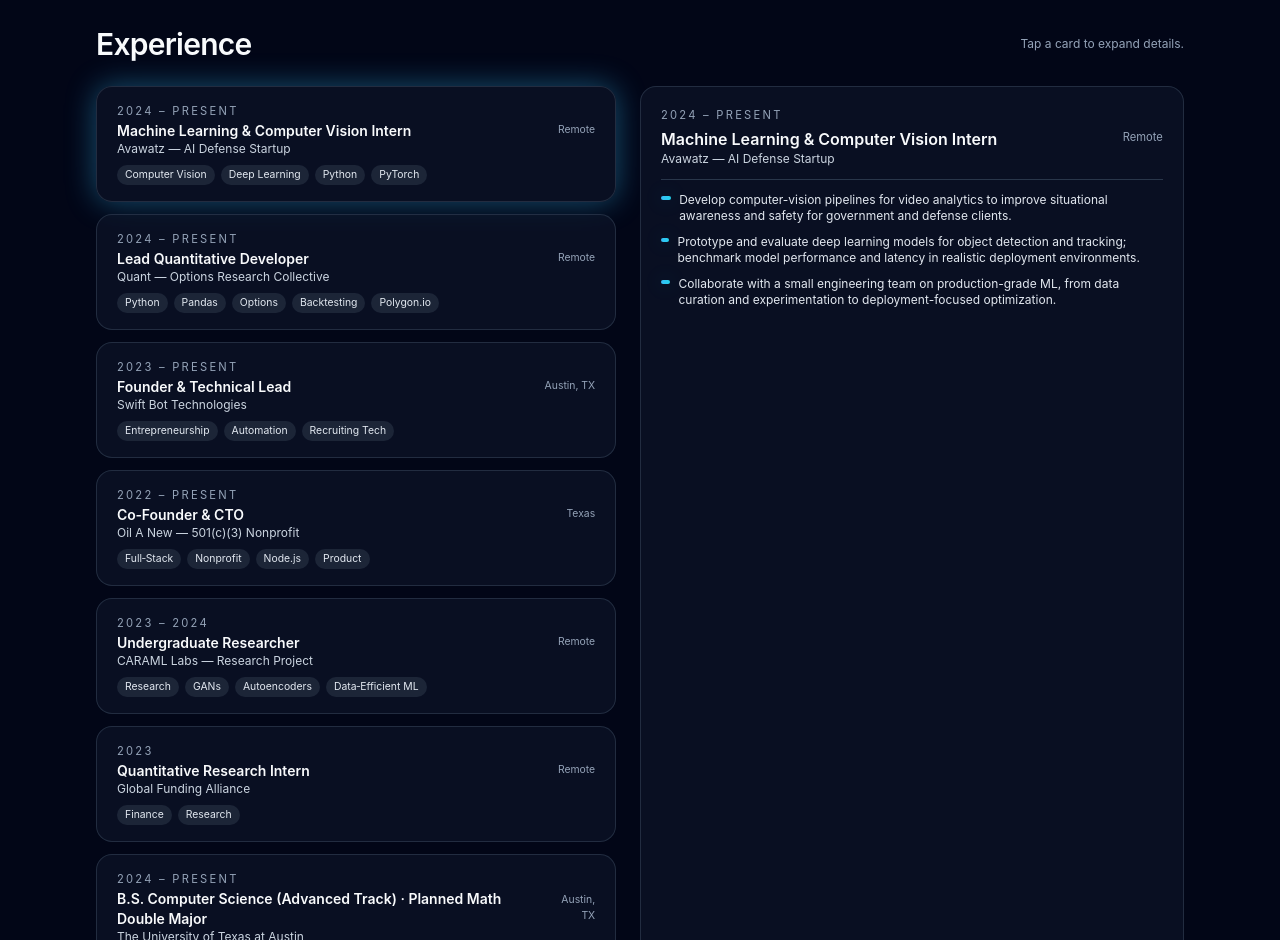
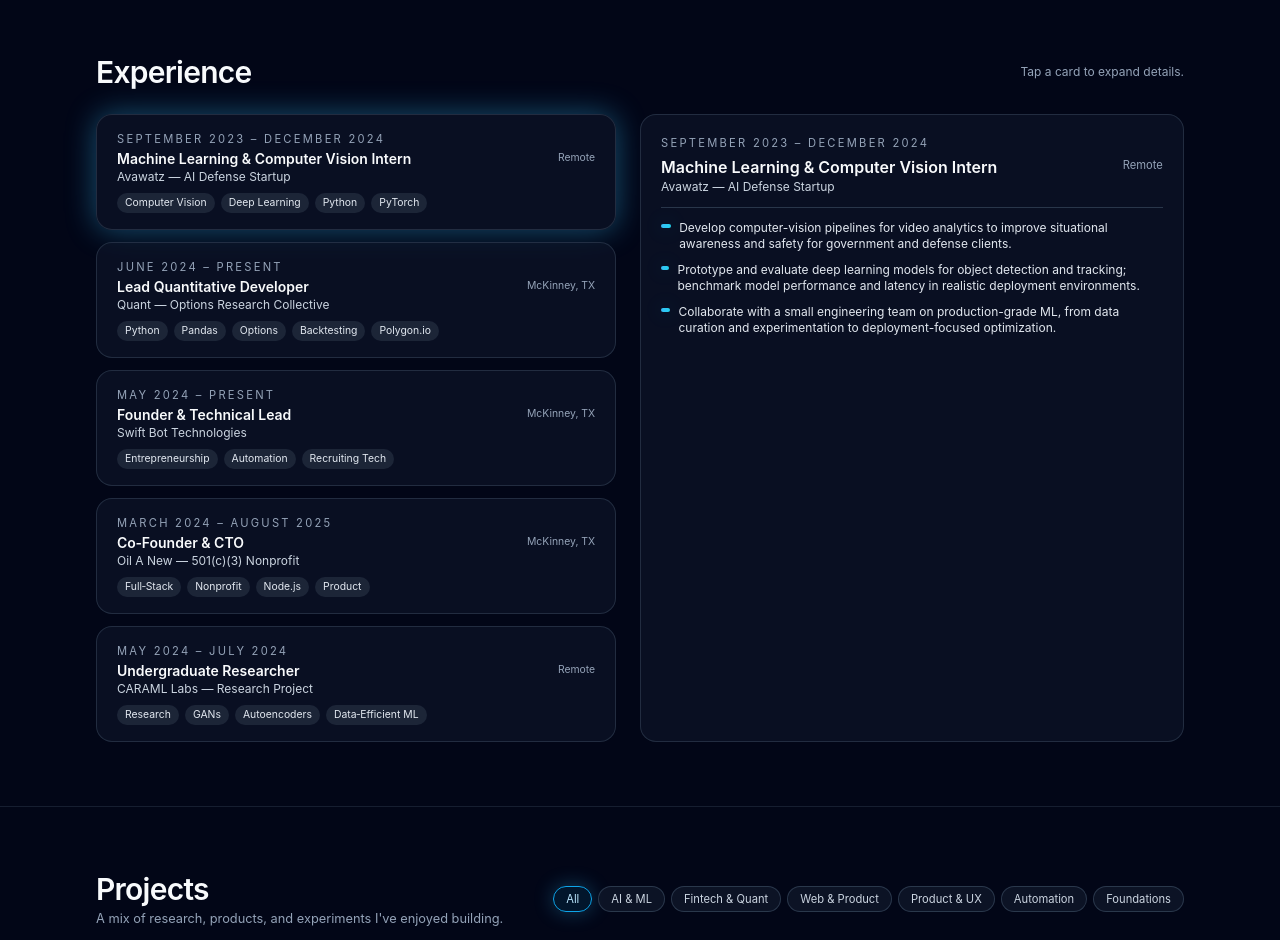
Before and after one commit to mayank-jain632/MyPortfolio, a React (Vite) app: page / in a window 1280 px wide. Shown: the part 1860-2800 px from the top of the page. Built offline with nearby package versions, Linux system fonts and the light colour scheme.

Commit message:
changed experiences and projects sections to be more accurate

```diff
--- a/src/components/Education.jsx
+++ b/src/components/Education.jsx
@@ -17,8 +17,9 @@
           <div className="glass-panel rounded-2xl p-5 float-animation hover:shadow-[0_0_40px_rgba(56,189,248,0.25)] transition-all duration-500 hover:scale-[1.02] hover:-translate-y-1">
             <h3 className="text-sm font-semibold text-slate-50 bg-gradient-to-r from-slate-50 to-sky-200 bg-clip-text text-transparent">University of Texas at Austin</h3>
             <p className="mt-1 text-sm text-slate-200">B.S. Computer Science</p>
-            <p className="mt-2 text-[0.85rem] text-slate-300">Relevant coursework: Algorithms, Systems, Machine Learning</p>
-            <p className="mt-2 text-[0.85rem] text-slate-400">Austin, TX</p>
+            <p className="mt-2 text-[0.85rem] text-slate-300">Expected Graduation: May 2028</p>
+            <p className="mt-2 text-[0.85rem] text-slate-400">Relevant coursework: Algorithms, Systems, Machine Learning</p>
+            <p className="mt-2 text-[0.85rem] text-slate-500">Austin, TX</p>
           </div>
 
           <div className="glass-panel rounded-2xl p-5 float-animation hover:shadow-[0_0_40px_rgba(56,189,248,0.25)] transition-all duration-500 hover:scale-[1.02] hover:-translate-y-1" style={{ animationDelay: '0.5s' }}>
--- a/src/components/Footer.jsx
+++ b/src/components/Footer.jsx
@@ -4,7 +4,7 @@
   return (
     <footer className="py-6 text-[0.7rem] text-slate-500">
       <div className="section-shell flex flex-col items-center justify-between gap-2 sm:flex-row">
-        <p>{new Date().getFullYear()} Mayank Jain.</p>
+        <p>{new Date().getFullYear()} Mayank Jain</p>
         <p className="text-[0.7rem]">
           Built with React, Vite, TailwindCSS{" "}
           <span aria-hidden="true" className="mx-1">
--- a/src/components/Hero.jsx
+++ b/src/components/Hero.jsx
@@ -19,8 +19,8 @@
       </div>
 
       <div className="section-shell relative flex min-h-[70vh] flex-col justify-center py-16 sm:py-20 lg:py-24">
-        <div className="inline-flex max-w-max items-center gap-2 rounded-full border border-slate-700/60 bg-slate-900/70 px-3 py-1 text-[0.75rem] font-medium text-slate-200">
-          <span className="h-1.5 w-1.5 rounded-full bg-emerald-400" />
+        <div className="inline-flex max-w-max items-center gap-2 rounded-full border border-slate-700/60 bg-slate-900/70 px-3 py-1 text-[0.75rem] font-medium text-slate-200 glow-pulse">
+          <span className="h-1.5 w-1.5 rounded-full bg-emerald-400 " />
           <span>Open to Summer 2026 SWE / ML / Quant internships</span>
         </div>
 
--- a/src/data/experience.js
+++ b/src/data/experience.js
@@ -3,7 +3,7 @@
     company: "Avawatz — AI Defense Startup",
     title: "Machine Learning & Computer Vision Intern",
     location: "Remote",
-    period: "2024 – Present",
+    period: "September 2023 – December 2024",
     bullets: [
       "Develop computer-vision pipelines for video analytics to improve situational awareness and safety for government and defense clients.",
       "Prototype and evaluate deep learning models for object detection and tracking; benchmark model performance and latency in realistic deployment environments.",
@@ -14,8 +14,8 @@
   {
     company: "Quant — Options Research Collective",
     title: "Lead Quantitative Developer",
-    location: "Remote",
-    period: "2024 – Present",
+    location: "McKinney, TX",
+    period: "June 2024 – Present",
     bullets: [
       "Design and backtest systematic options strategies on US and India markets, focusing on 0DTE/1DTE SPY, QQQ, and index options.",
       "Build a Python research stack using Polygon.io, pandas, and multiprocessing to process millions of ticks and generate robust performance metrics.",
@@ -26,8 +26,8 @@
   {
     company: "Swift Bot Technologies",
     title: "Founder & Technical Lead",
-    location: "Austin, TX",
-    period: "2023 – Present",
+    location: "McKinney, TX",
+    period: "May 2024 – Present",
     bullets: [
       "Bootstrapped a technical recruiting venture specializing in Java developers, building internal tools to streamline sourcing and screening.",
       "Automated candidate matching workflows with lightweight ML and scripting, helping generate meaningful revenue while staying lean."
@@ -37,8 +37,8 @@
   {
     company: "Oil A New — 501(c)(3) Nonprofit",
     title: "Co‑Founder & CTO",
-    location: "Texas",
-    period: "2022 – Present",
+    location: "McKinney, TX",
+    period: "March 2024 – August 2025",
     bullets: [
       "Co‑founded a nonprofit that recycles used cooking oil into eco‑friendly candles to reduce carbon emissions and water pollution.",
       "Designed and developed the full‑stack web platform to coordinate oil collection, candle inventory, and customer orders.",
@@ -50,7 +50,7 @@
     company: "CARAML Labs — Research Project",
     title: "Undergraduate Researcher",
     location: "Remote",
-    period: "2023 – 2024",
+    period: "May 2024 – July 2024",
     bullets: [
       "Developed an AI framework for training deep learning models with minimal labeled data using conditional GANs for synthetic generation.",
       "Implemented an LSTM‑based convolutional autoencoder for anomaly detection, focusing on robust feature learning from noisy signals.",
@@ -58,26 +58,4 @@
     ],
     tags: ["Research", "GANs", "Autoencoders", "Data‑Efficient ML"]
   },
-  {
-    company: "Global Funding Alliance",
-    title: "Quantitative Research Intern",
-    location: "Remote",
-    period: "2023",
-    bullets: [
-      "Supported a small team on exploratory quantitative research and strategy analysis under the mentorship of senior leadership.",
-      "Helped evaluate risk/return trade‑offs for systematic strategies and contributed to internal research documentation."
-    ],
-    tags: ["Finance", "Research"]
-  },
-  {
-    company: "The University of Texas at Austin",
-    title: "B.S. Computer Science (Advanced Track) · Planned Math Double Major",
-    location: "Austin, TX",
-    period: "2024 – Present",
-    bullets: [
-      "Coursework: Data Structures (CS 314), Computer Architecture (CS 429), Discrete Math (CS 311), Multivariable Calculus & Series (M 408D), Linear Algebra (M 340L), Probability (M 362K).",
-      "Active in the startup and tech ecosystem, exploring AI, quantitative finance, aerospace, and product engineering communities."
-    ],
-    tags: ["CS @ UT Austin", "Math", "Systems", "Theory"]
-  }
 ];
--- a/src/data/projects.js
+++ b/src/data/projects.js
@@ -1,4 +1,18 @@
 export const projects = [
+  {
+    name: "From‑Scratch ML Series",
+    slug: "from-scratch-ml",
+    highlight: "Core ML algorithms implemented from first principles.",
+    description:
+      "A series of Colab notebooks implementing K‑Means, Linear Regression, and a basic Neural Network from scratch — including gradient descent and backpropagation — to demystify how models actually learn.",
+    impact:
+      "Deepened my intuition for optimization, loss landscapes, and the trade‑offs between expressiveness and stability in simple models.",
+    tech: ["Python", "NumPy", "Jupyter"],
+    links: {
+      github: "https://github.com/mayank-jain632/K-Means"
+    },
+    category: "Foundations"
+  },
   {
     name: "Indian Paper Trading App",
     slug: "indian-paper-trading-app",
@@ -69,20 +83,6 @@
     category: "Automation"
   },
   {
-    name: "From‑Scratch ML Series",
-    slug: "from-scratch-ml",
-    highlight: "Core ML algorithms implemented from first principles.",
-    description:
-      "A series of Colab notebooks implementing K‑Means, Linear Regression, and a basic Neural Network from scratch — including gradient descent and backpropagation — to demystify how models actually learn.",
-    impact:
-      "Deepened my intuition for optimization, loss landscapes, and the trade‑offs between expressiveness and stability in simple models.",
-    tech: ["Python", "NumPy", "Jupyter"],
-    links: {
-      github: "https://github.com/mayank-jain632/K-Means"
-    },
-    category: "Foundations"
-  },
-  {
     name: "Quant Research Notebooks",
     slug: "quant-notebooks",
     highlight: "Explorations in options, micro‑futures, and systematic trading.",
```
